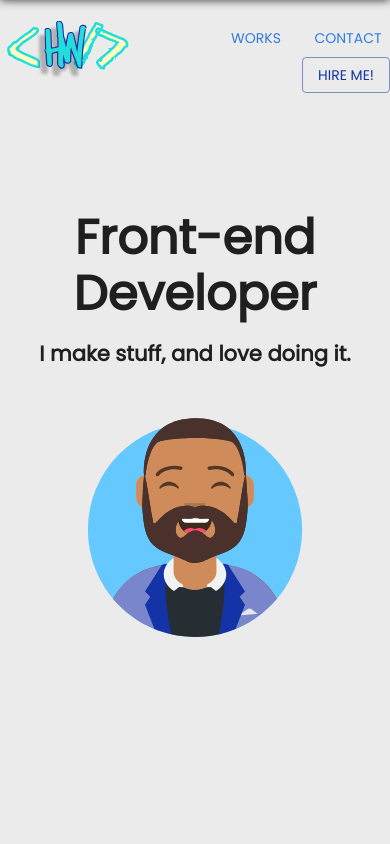
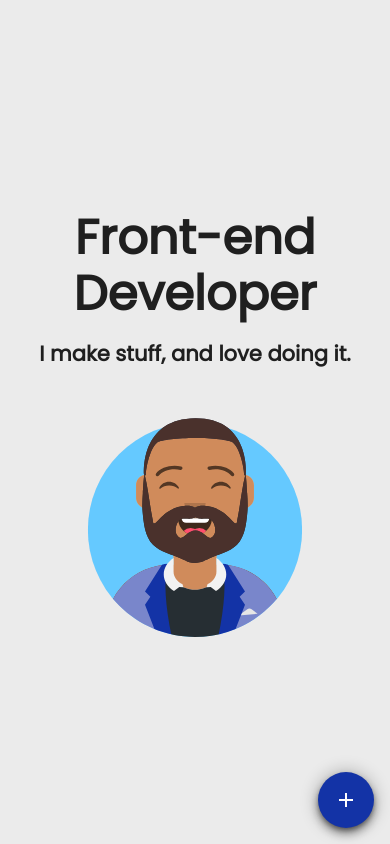
Before and after one commit to plasmadice/port-foe-leo, a Next.js app: page / in a window 390 px wide. Built offline with nearby package versions, Linux system fonts and the light colour scheme.

Commit message:
Added floating action buttom

```diff
--- /dev/null
+++ b/components/CustomSpeedDial.js
@@ -0,0 +1,73 @@
+import React, { useState } from "react";
+
+import { makeStyles } from "@material-ui/core";
+import SpeedDial from "@material-ui/lab/SpeedDial";
+import SpeedDialIcon from "@material-ui/lab/SpeedDialIcon";
+import SpeedDialAction from "@material-ui/lab/SpeedDialAction";
+import GitHubIcon from "@material-ui/icons/GitHub";
+import WorkIcon from "@material-ui/icons/Work";
+import EmailIcon from "@material-ui/icons/Email";
+import EditIcon from "@material-ui/icons/Edit";
+
+const useStyles = makeStyles((theme) => ({
+  speedDial: {
+    position: "fixed",
+    bottom: theme.spacing(2),
+    right: theme.spacing(2),
+  },
+}));
+
+const actions = [
+  { icon: <WorkIcon />, name: "Projects", page: "#work" },
+  { icon: <EmailIcon />, name: "Contact", page: "#contact" },
+  {
+    icon: <GitHubIcon />,
+    name: "GitHub",
+    page: "https://github.com/plasmadice",
+  },
+];
+
+const CustomSpeedDial = () => {
+  const [open, setOpen] = useState(false);
+  const classes = useStyles();
+
+  const handleOpen = () => {
+    setOpen(true);
+  };
+
+  const handleClose = () => {
+    setOpen(false);
+  };
+
+  const handleClick = (e, page) => {
+    e.preventDefault();
+    console.log(page);
+    window.location = `${page}`;
+  };
+
+  return (
+    <SpeedDial
+      ariaLabel="SpeedDial openIcon example"
+      className={classes.speedDial}
+      hidden={false}
+      icon={<SpeedDialIcon openIcon={<EditIcon />} />}
+      onClose={handleClose}
+      onOpen={handleOpen}
+      open={open}
+    >
+      {actions.map((action) => (
+        <SpeedDialAction
+          key={action.name}
+          icon={action.icon}
+          FabProps={{ color: "secondary" }}
+          tooltipTitle={action.name}
+          onClick={(e) => {
+            handleClick(e, action.page);
+          }}
+        />
+      ))}
+    </SpeedDial>
+  );
+};
+
+export default CustomSpeedDial;
--- a/components/Footer.js
+++ b/components/Footer.js
@@ -59,7 +59,7 @@ const Footer = () => {
               “Life before death, strength before weakness, journey before
               destination."
             </Typography>
-            <Typography variant="subttile2" align="right">
+            <Typography variant="subtitle2" align="right">
               -Brandon Sanderson
             </Typography>
           </Grid>
--- a/components/Header.js
+++ b/components/Header.js
@@ -1,8 +1,7 @@
-import React from "react";
+import React, { useState } from "react";
 import { makeStyles, Grid, Button, Container } from "@material-ui/core";
 import Link from "next/link";
 import Logo from "./logo";
-
 const useStyles = makeStyles((theme) => ({
   root: {
     width: "100%",
@@ -33,7 +32,7 @@ const useStyles = makeStyles((theme) => ({
   },
 }));
 
-const Header = () => {
+const Header = (props) => {
   const classes = useStyles();
 
   return (
--- a/components/Layout.js
+++ b/components/Layout.js
@@ -1,7 +1,13 @@
-import React from "react";
+import React, { useState } from "react";
 import Header from "./Header";
 import Footer from "./Footer";
-import { Container, useTheme, makeStyles } from "@material-ui/core";
+import {
+  Container,
+  useTheme,
+  makeStyles,
+  useMediaQuery,
+} from "@material-ui/core";
+import CustomSpeedDial from "./CustomSpeedDial";
 
 const useStyles = makeStyles((theme) => ({
   root: {
@@ -16,6 +22,7 @@ const useStyles = makeStyles((theme) => ({
 const Layout = ({ children }) => {
   const classes = useStyles();
   const theme = useTheme();
+  const matches = useMediaQuery(theme.breakpoints.only("xs"));
 
   // provides access to theme object in development
   const isWindowContext = typeof window !== "undefined";
@@ -25,7 +32,7 @@ const Layout = ({ children }) => {
 
   return (
     <Container disableGutters maxWidth={false} className={classes.root}>
-      <Header />
+      {matches ? <CustomSpeedDial /> : <Header />}
       {children}
       <Footer />
     </Container>
--- a/src/theme.js
+++ b/src/theme.js
@@ -2,6 +2,14 @@ import { createMuiTheme } from "@material-ui/core/styles";
 
 // Create a theme instance.
 const theme = createMuiTheme({
+  overrides: {
+    MuiSpeedDial: {
+      fab: {
+        boxShadow:
+          "0px 3px 5px -1px rgb(0 0 0 / 40%), 0px 6px 10px 0px rgb(0 0 0 / 34%), 0px 1px 18px 0px rgb(0 0 0 / 32%)",
+      },
+    },
+  },
   palette: {
     primary: {
       main: "#1333a6",
```
